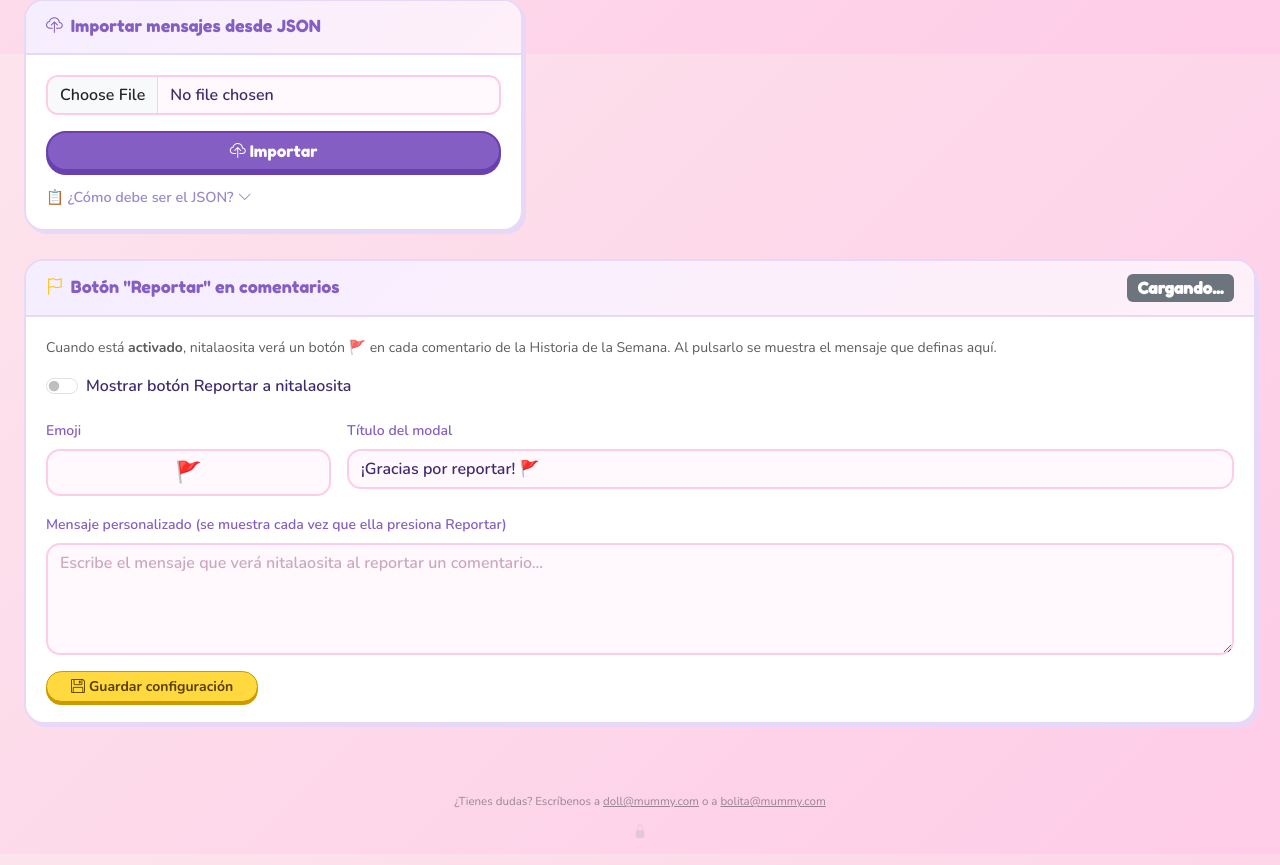
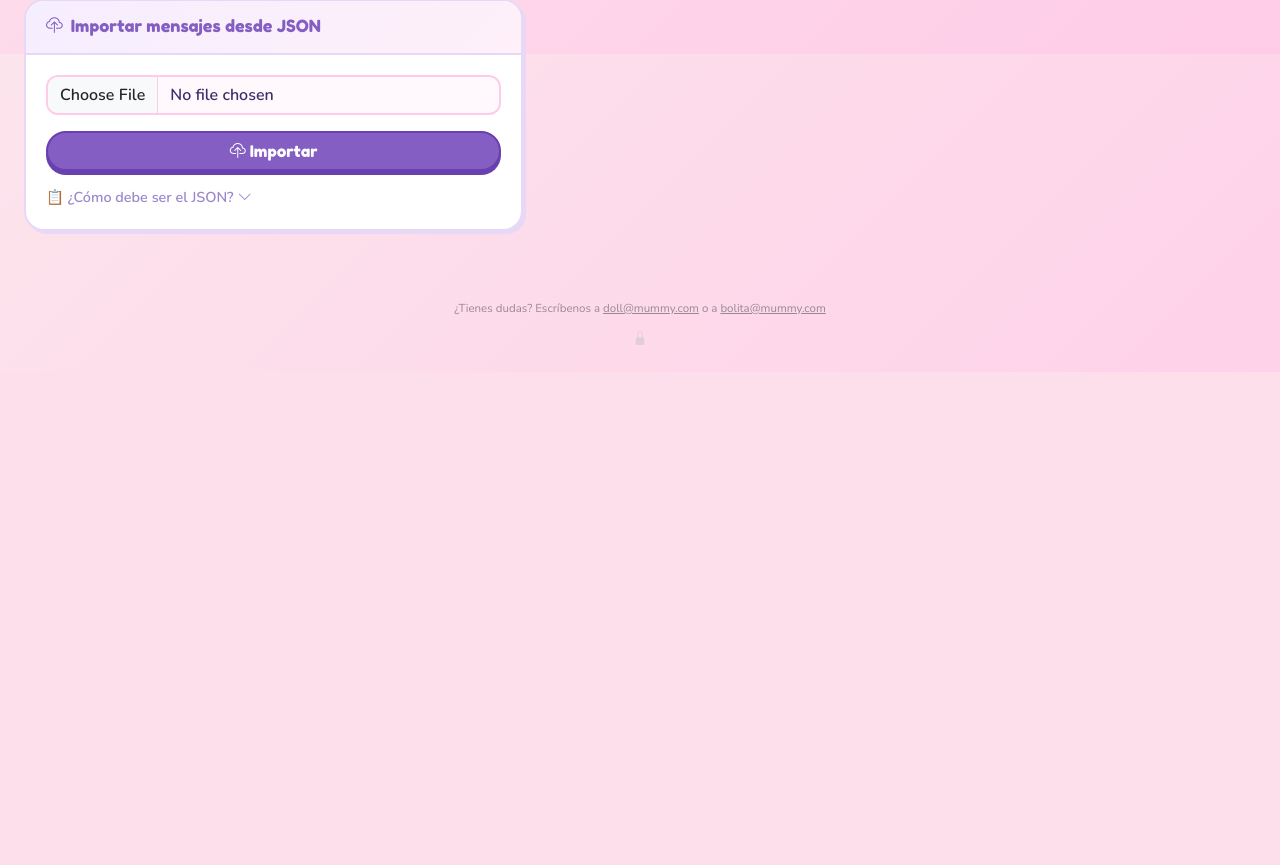
Before and after one commit to kerm1977/clonedesitiorate, a Python web app: template templates/admin.html in a window 1280 px wide. Shown: the part 746-1611 px from the top of the page. After the commit the page ends 1118 px from the top, so only its background shows below. Run offline with Jinja, Linux system fonts and the light colour scheme; the template is opened without the code that fills it, so the values that code supplies are empty; some libraries are stand-ins or nearby versions.

Commit message:
Eliminar seccion de boton Reportar

```diff
--- a/templates/partials/tab_nita_welcome.html
+++ b/templates/partials/tab_nita_welcome.html
@@ -77,50 +77,6 @@
     </div>
 </div>
 
-<!-- ── Sección: Botón Reportar ─────────────────────────────────── -->
-<div class="row g-4 mt-1">
-    <div class="col-12">
-        <div class="admin-card">
-            <div class="admin-card-header d-flex justify-content-between align-items-center">
-                <span><i class="bi bi-flag me-2 text-warning"></i>Botón "Reportar" en comentarios</span>
-                <span id="nrStatusBadge" class="badge fs-6 bg-secondary">Cargando...</span>
-            </div>
-            <div class="admin-card-body">
-                <p class="small text-muted mb-3">
-                    Cuando está <strong>activado</strong>, nitalaosita verá un botón 🚩 en cada comentario de la Historia de la Semana. Al pulsarlo se muestra el mensaje que definas aquí.
-                </p>
-                <div class="row g-3">
-                    <div class="col-12 d-flex align-items-center gap-2 mb-1">
-                        <div class="form-check form-switch mb-0">
-                            <input class="form-check-input" type="checkbox" id="nrEnabled">
-                            <label class="form-check-label fw-semibold" for="nrEnabled">Mostrar botón Reportar a nitalaosita</label>
-                        </div>
-                    </div>
-                    <div class="col-3">
-                        <label class="form-label small fw-semibold">Emoji</label>
-                        <input type="text" id="nrEmoji" class="form-control form-control-dark text-center"
-                               value="🚩" maxlength="4" style="font-size:1.3rem;">
-                    </div>
-                    <div class="col-9">
-                        <label class="form-label small fw-semibold">Título del modal</label>
-                        <input type="text" id="nrTitle" class="form-control form-control-dark"
-                               value="¡Gracias por reportar! 🚩">
-                    </div>
-                    <div class="col-12">
-                        <label class="form-label small fw-semibold">Mensaje personalizado (se muestra cada vez que ella presiona Reportar)</label>
-                        <textarea id="nrMsg" class="form-control form-control-dark" rows="4"
-                                  placeholder="Escribe el mensaje que verá nitalaosita al reportar un comentario..."></textarea>
-                    </div>
-                    <div class="col-12">
-                        <button class="btn btn-warning btn-sm px-4" onclick="saveNitaReport()">
-                            <i class="bi bi-floppy me-1"></i>Guardar configuración
-                        </button>
-                    </div>
-                </div>
-            </div>
-        </div>
-    </div>
-</div>
 
 <script>
 let _nwLoaded = false;
@@ -202,53 +158,4 @@ function sendNitaWelcomeNow() {
         });
 }
 
-// Al abrir el tab también cargamos config de reporte
-const _origLoadNitaWelcome = loadNitaWelcome;
-loadNitaWelcome = function() { _origLoadNitaWelcome(); loadNitaReport(); };
-
-// ── Botón Reportar ──────────────────────────────────────────────
-let _nrLoaded = false;
-
-function loadNitaReport() {
-    if (_nrLoaded) return;
-    fetch('/admin/nita-report')
-        .then(r => r.json())
-        .then(d => {
-            _nrLoaded = false;
-            document.getElementById('nrEnabled').checked = !!d.enabled;
-            document.getElementById('nrEmoji').value     = d.emoji  || '🚩';
-            document.getElementById('nrTitle').value     = d.title  || '¡Gracias por reportar! 🚩';
-            document.getElementById('nrMsg').value       = d.msg    || '';
-            _updateNrStatus(!!d.enabled);
-        });
-}
-
-function _updateNrStatus(enabled) {
-    const b = document.getElementById('nrStatusBadge');
-    if (!b) return;
-    b.textContent = enabled ? '✅ Visible' : '⏸ Oculto';
-    b.className = 'badge fs-6 ' + (enabled ? 'bg-success' : 'bg-secondary');
-}
-
-function saveNitaReport() {
-    const payload = {
-        enabled: document.getElementById('nrEnabled').checked,
-        emoji:   document.getElementById('nrEmoji').value.trim(),
-        title:   document.getElementById('nrTitle').value.trim(),
-        msg:     document.getElementById('nrMsg').value.trim(),
-    };
-    fetch('/admin/nita-report/save', {
-        method: 'POST',
-        headers: { 'Content-Type': 'application/json' },
-        body: JSON.stringify(payload)
-    })
-    .then(r => r.json())
-    .then(d => {
-        if (d.success) {
-            _updateNrStatus(payload.enabled);
-            _nrLoaded = false;
-            alert('✅ Configuración del botón Reportar guardada.\n⚠️ Recarga la página de nitalaosita para que tome efecto.');
-        }
-    });
-}
 </script>
```
